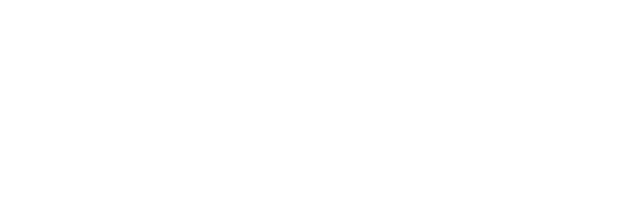
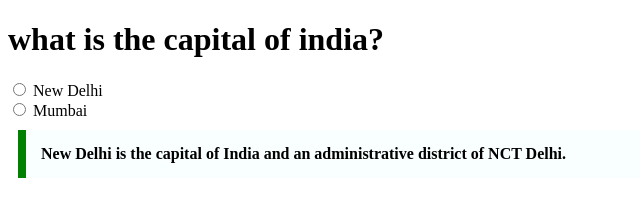
Before and after one commit to acciojob/trivia-Zohatoday, a website: page main.html in a window 1280 px wide. Shown: the whole page, without its empty margins (0-640 px from the left). Drawn offline with Linux system fonts and the light colour scheme.

Commit message:
created a submission

```diff
--- a/main.html
+++ b/main.html
@@ -10,7 +10,15 @@
 	<!-- the entire body must be written by student -->
     <script type="text/javascript" src="./script.js">
 </script>
-
+<h1>what is the capital of india?</h1>
+    <input type="radio" name="New Delhi" id="">
+    <label for="1">New Delhi</label>
+    <br>
+    <input type="radio" name="Mumbai" id="">
+    <label for="2">Mumbai</label>
+    <blockquote cite="https://en.wikipedia.org/wiki/New_Delhi">
+        New Delhi is the capital of India and an administrative district of NCT Delhi.
+    </blockquote>
 </body>
 
 </html>
--- a/styles.css
+++ b/styles.css
@@ -1,2 +1,10 @@
 
 /* Your CSS Code here. */
+blockquote{
+    max-width: 600px;
+    margin: 10px;
+    padding: 15px;
+    border-left: 8px solid green;
+    background-color: #f8fffe;
+    font-weight: bold;
+}
```
